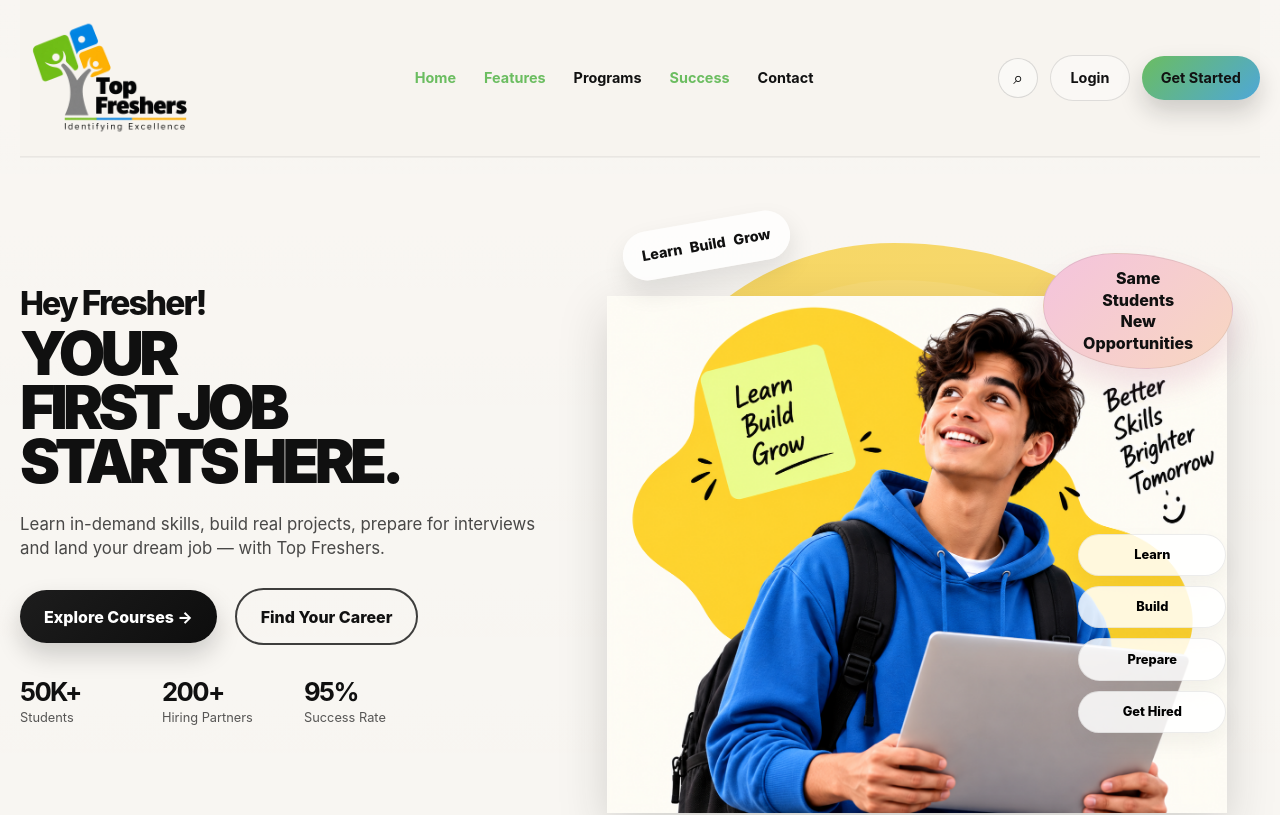
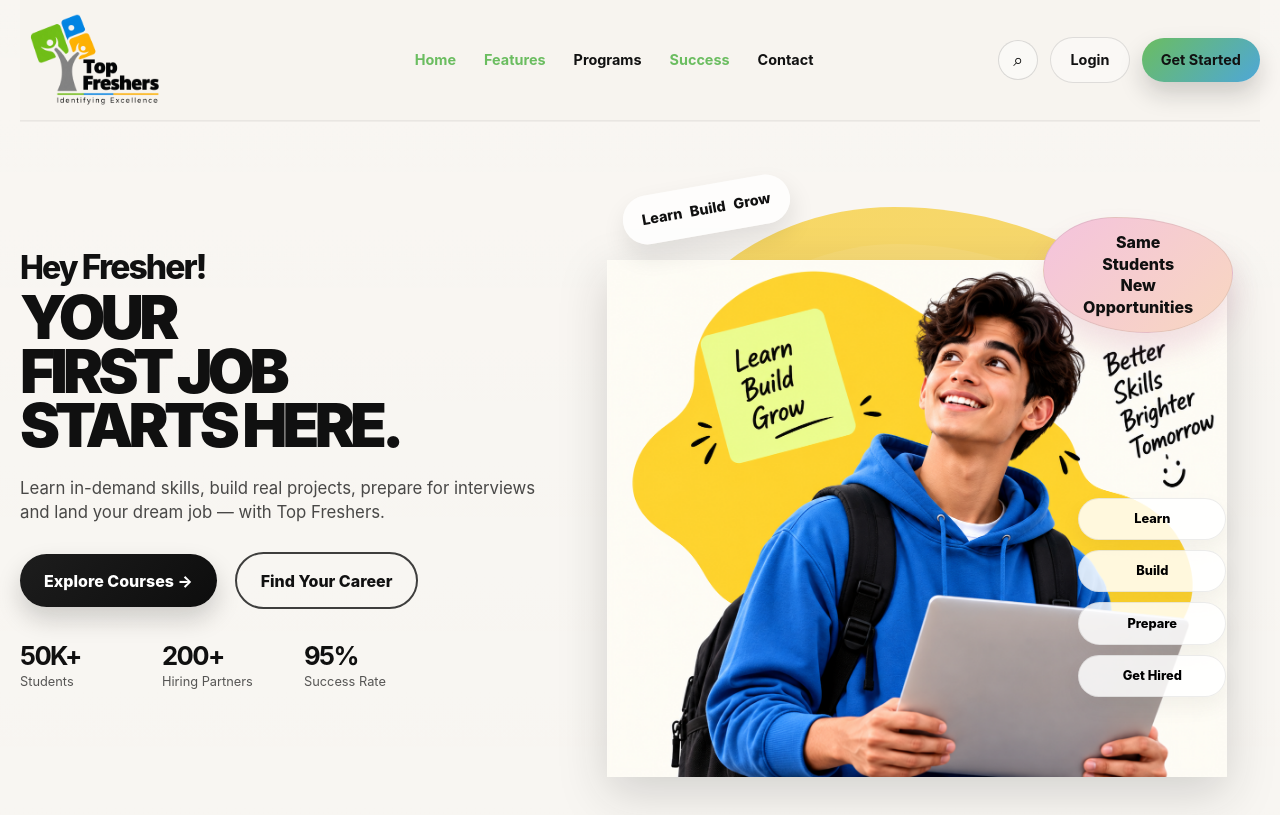
Before and after one commit to jayavarmaS/top-freshers, a React (Vite) app: page / in a window 1280 px wide. Shown: the top 815 px of the page. Built offline with nearby package versions, Linux system fonts and the light colour scheme.

Commit message:
Reduce header height

```diff
--- a/src/index.css
+++ b/src/index.css
@@ -71,7 +71,7 @@ header {
   align-items: center;
   justify-content: space-between;
   gap: 18px;
-  padding: 18px 0;
+  padding: 10px 0;
 }
 
 .brand-wrap {
@@ -99,7 +99,7 @@ header {
 }
 
 .brand-logo {
-  width: min(180px, 22vw);
+  width: min(150px, 18vw);
   height: auto;
 }
 
@@ -179,6 +179,11 @@ header {
   border: none;
   border-radius: 999px;
   transition: transform 0.2s ease, box-shadow 0.2s ease;
+}
+
+.nav-login,
+.nav-cta {
+  padding: 0.54rem 1rem;
 }
 
 .nav-login,
```
